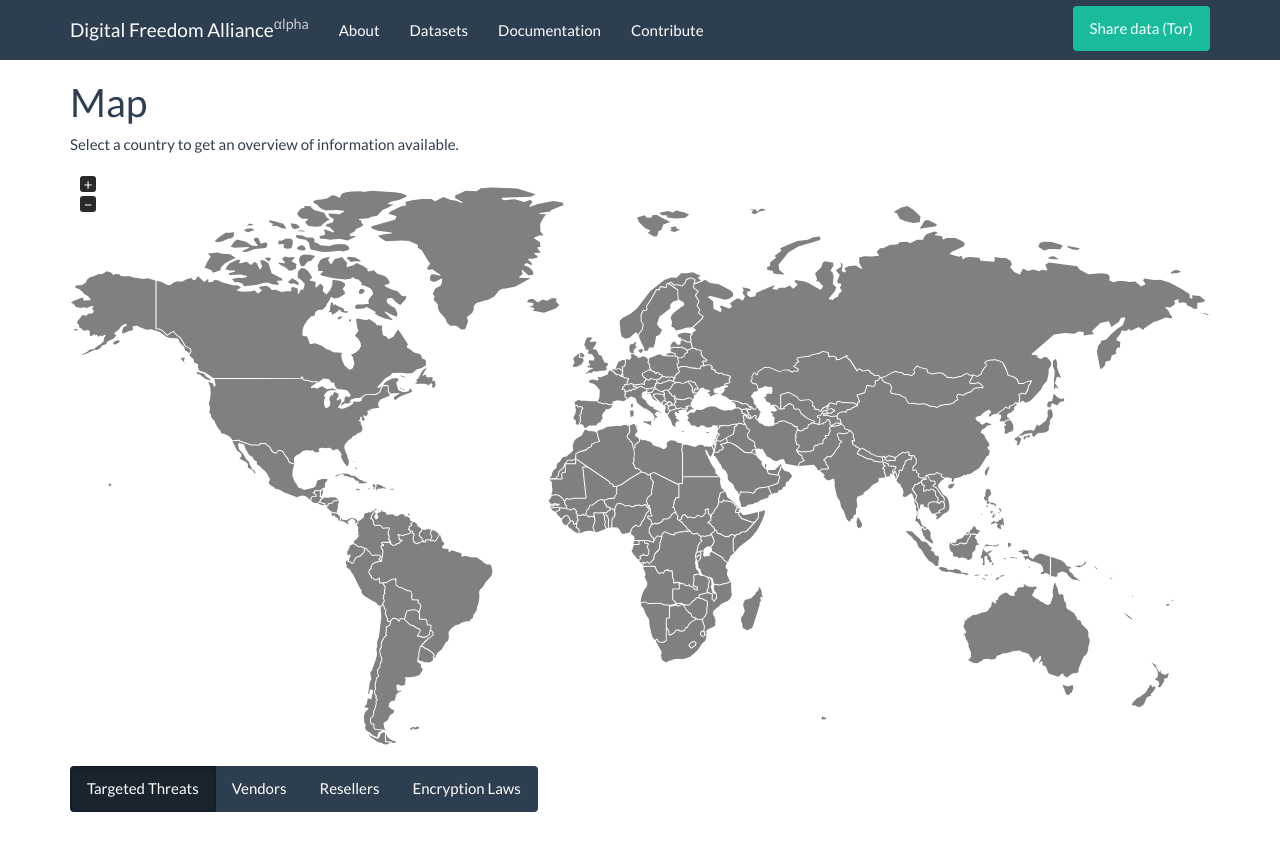
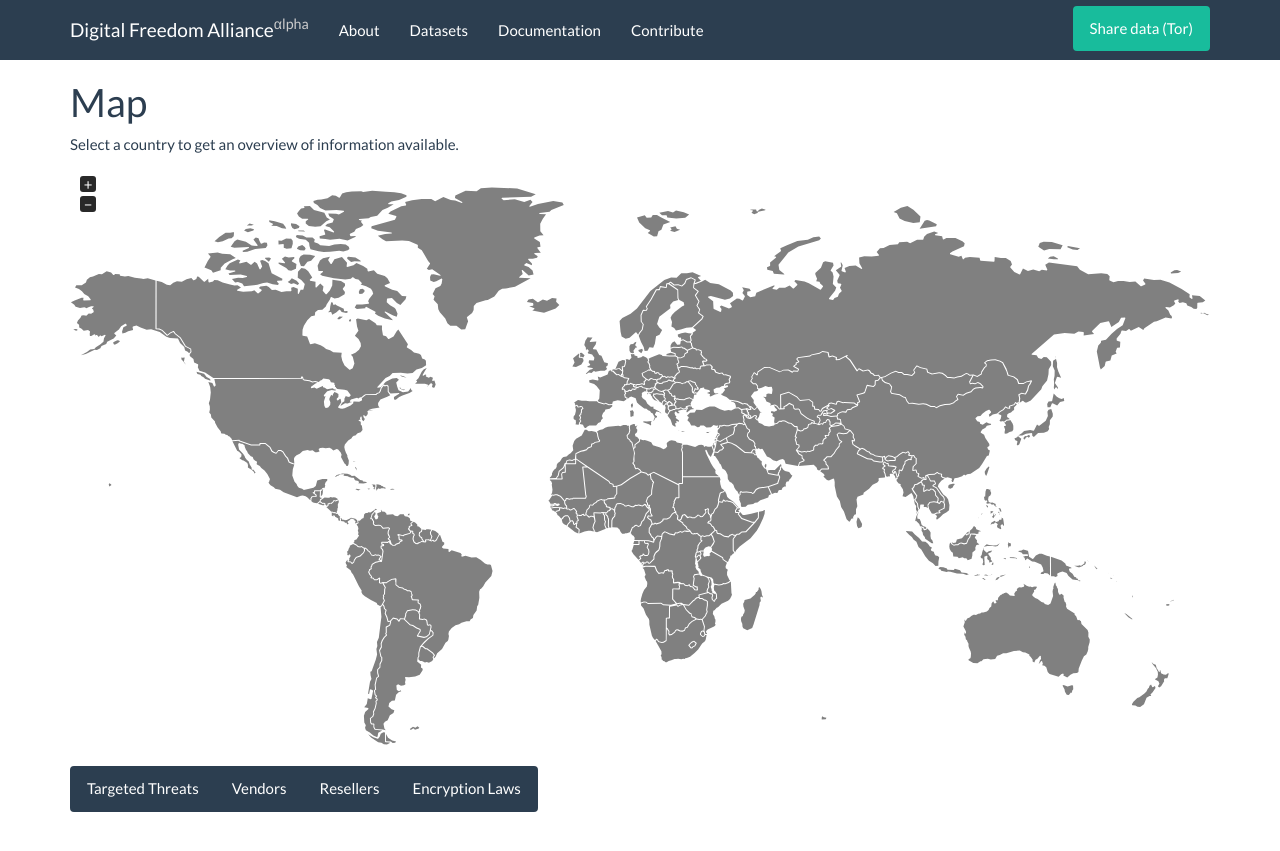
Before and after one commit to digitalfreedom/website, a Jekyll site: the page built from map.md, in a window 1280 px wide. Shown: the top 851 px of the page. Built offline with Jekyll 4.4.1, drawn with Linux system fonts in a browser that asks for light colours.

Commit message:
set button state

```diff
--- a/map.md
+++ b/map.md
@@ -44,7 +44,7 @@ permalink: /map/
 </div>
 
 <div id="dataset-selector" class="btn-group" data-toggle="buttons">
-  <label class="btn btn-primary active">
+  <label class="btn btn-primary">
     <input type="radio" name="options" value="targetedthreats" autocomplete="off"> Targeted Threats
   </label>
   <label class="btn btn-primary">
```
